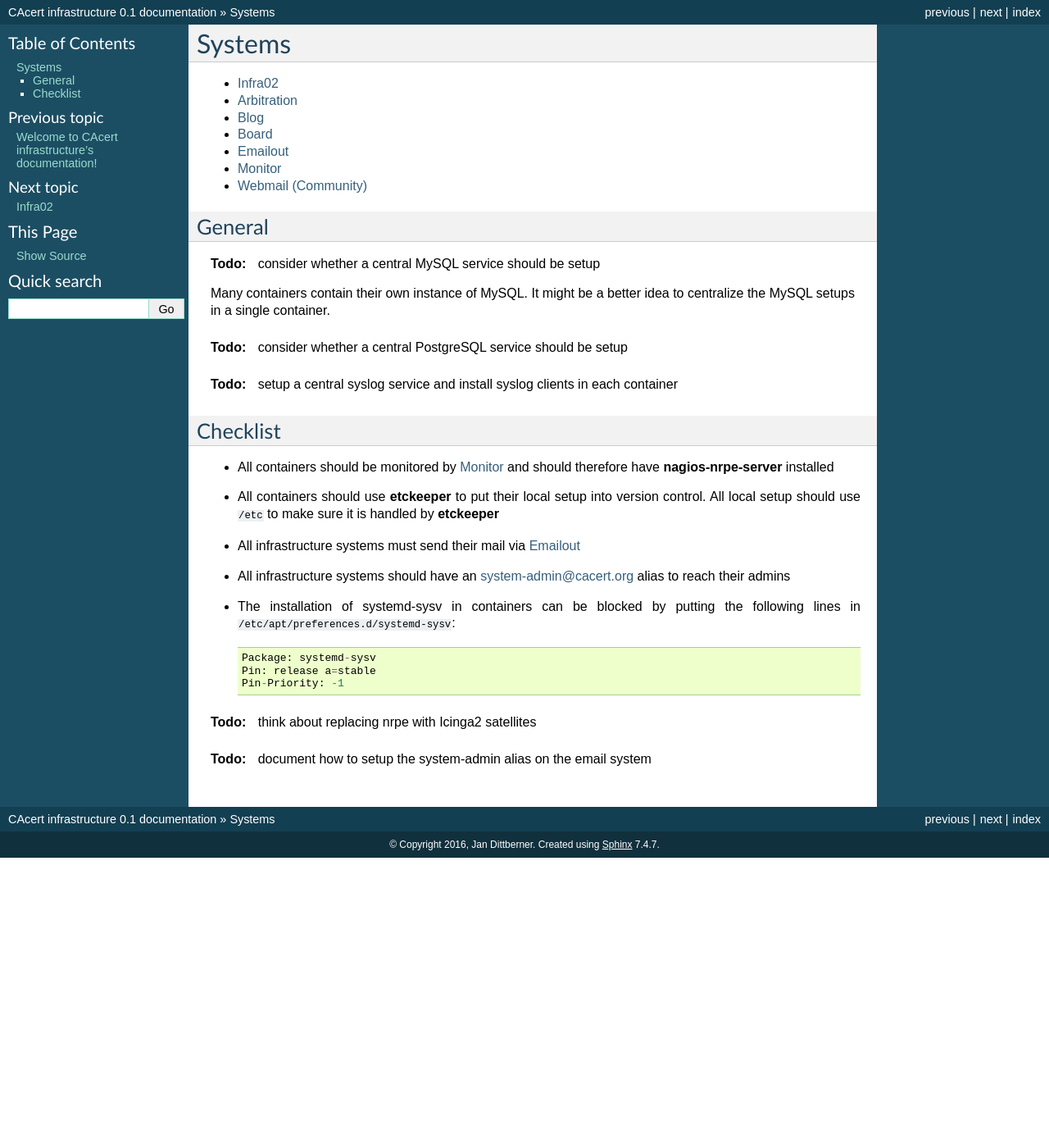
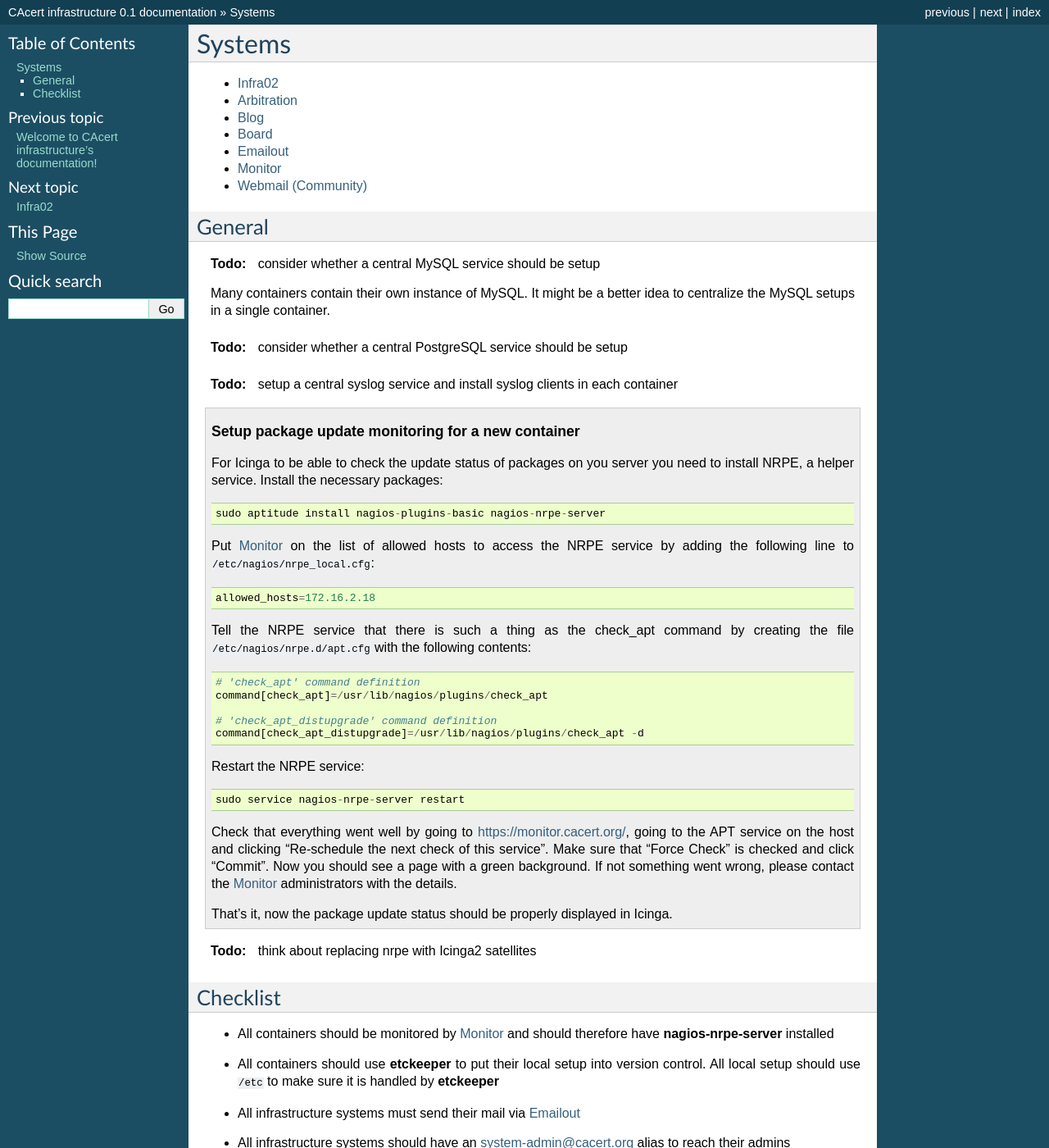
Before and after one commit to CAcertOrg/cacert-infradocs, a Sphinx documentation site: the page built from docs/systems.rst, in a window 1280 px wide and 1400 px high. Shown: the whole window at 82% size. Built offline with Sphinx 7.4.7, drawn with Linux system fonts in a browser that asks for light colours.

Commit message:
Add description how to setup apt update monitoring
This commit adds the description how to setup package update monitoring
on containers. The description was taken from
https://wiki.cacert.org/SystemAdministration/Systems/Monitor and has
been adapted to Sphinx markup.

```diff
--- a/docs/systems.rst
+++ b/docs/systems.rst
@@ -26,6 +26,44 @@
 
    setup a central syslog service and install syslog clients in each container
 
+.. topic:: Setup package update monitoring for a new container
+
+   For Icinga to be able to check the update status of packages on you server
+   you need to install NRPE, a helper service. Install the necessary packages::
+
+      sudo aptitude install nagios-plugins-basic nagios-nrpe-server
+
+   Put :doc:`systems/monitor` on the list of allowed hosts to access the NRPE
+   service by adding the following line to :file:`/etc/nagios/nrpe_local.cfg`::
+
+      allowed_hosts=172.16.2.18
+
+   Tell the NRPE service that there is such a thing as the check_apt command by
+   creating the file :file:`/etc/nagios/nrpe.d/apt.cfg` with the following
+   contents::
+
+      # 'check_apt' command definition
+      command[check_apt]=/usr/lib/nagios/plugins/check_apt
+
+      # 'check_apt_distupgrade' command definition
+      command[check_apt_distupgrade]=/usr/lib/nagios/plugins/check_apt -d
+
+   Restart the NRPE service::
+
+      sudo service nagios-nrpe-server restart
+
+   Check that everything went well by going to https://monitor.cacert.org/,
+   going to the APT service on the host and clicking :guilabel:`"Re-schedule
+   the next check of this service"`. Make sure that :guilabel:`"Force Check"`
+   is checked and click :guilabel:`"Commit"`. Now you should see a page with a
+   green background. If not something went wrong, please contact the
+   :doc:`systems/monitor` administrators with the details.
+
+   That's it, now the package update status should be properly displayed in
+   Icinga.
+
+.. todo:: think about replacing nrpe with Icinga2 satellites
+
 Checklist
 ---------
 
```
Also changed, not shown: other parts of docs/systems.rst (+0 -1 lines).
